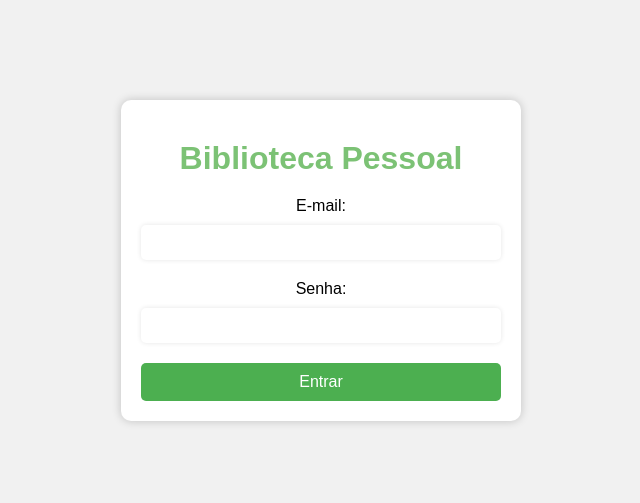
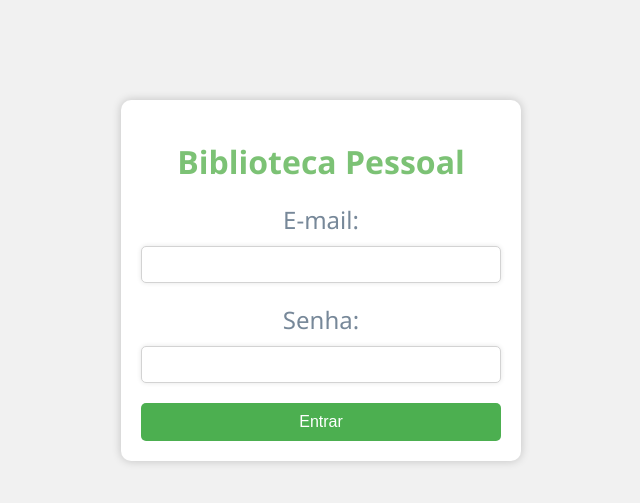
Before and after one commit to ezequiaslb/SistemaBiblioteca, a PHP site: page / in a window 1280 px wide. Shown: the top 503 px of the page, without its empty margins (319-959 px from the left). Run offline with PHP 8.4, Linux system fonts and the light colour scheme.

Commit message:
Update index.css

```diff
--- a/css/index.css
+++ b/css/index.css
@@ -4,7 +4,9 @@
 
 body {
     background-color: #f1f1f1;
-    font-family: Arial, sans-serif;
+    font-family: 'Segoe UI', Tahoma, Geneva, Verdana, sans-serif;
+    font-size: 1.5em;
+    color: lightslategray;
 }
 
 .container {
@@ -25,6 +27,7 @@ h1 {
     margin: 0;
     padding: 20px 0;
     text-align: center;
+    font-family: 'Segoe UI', Tahoma, Geneva, Verdana, sans-serif;
 }
 
 form {
@@ -39,7 +42,7 @@ label {
 input[type="email"],
 input[type="password"] {
     border-radius: 5px;
-    border: none;
+    border: solid 1px lightgray;
     box-shadow: 0px 0px 5px rgba(0, 0, 0, 0.1);
     margin-bottom: 20px;
     padding: 10px;
```
